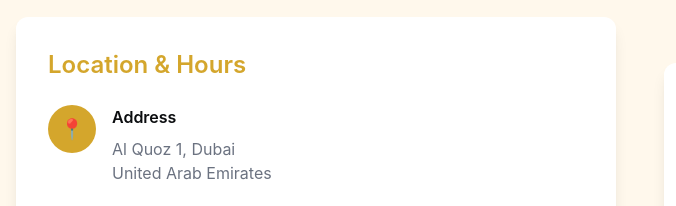
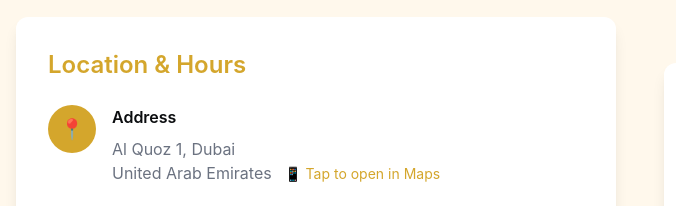
Before and after one commit to ramasupport/royalarsenal-website, a plain HTML site: page contact.html in a window 1280 px wide. Shown: the part 1420-1626 px from the top of the page, 0-676 px from the left. Drawn offline with nearby package versions, Linux system fonts and the light colour scheme.

Commit message:
Fix location card: Make address clickable to open Google Maps

```diff
--- a/contact.html
+++ b/contact.html
@@ -201,7 +201,12 @@
                                 </div>
                                 <div>
                                     <h4 class="font-semibold text-brand-secondary mb-2">Address</h4>
-                                    <p class="text-brand-muted">Al Quoz 1, Dubai<br>United Arab Emirates</p>
+                                    <a href="https://maps.google.com/?q=Al+Quoz+1,+Dubai,+United+Arab+Emirates"
+                                       target="_blank"
+                                       class="text-brand-muted hover:text-brand-primary transition-colors cursor-pointer">
+                                        Al Quoz 1, Dubai<br>United Arab Emirates
+                                        <span class="text-sm text-brand-primary ml-2">📱 Tap to open in Maps</span>
+                                    </a>
                                 </div>
                             </div>
 
```
